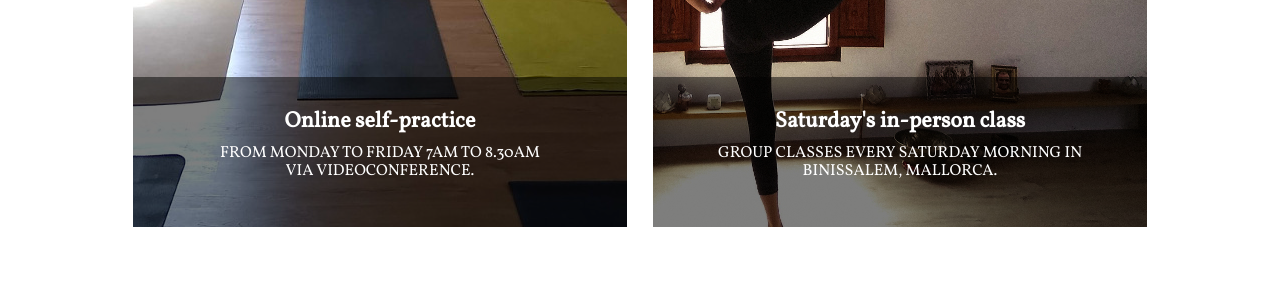
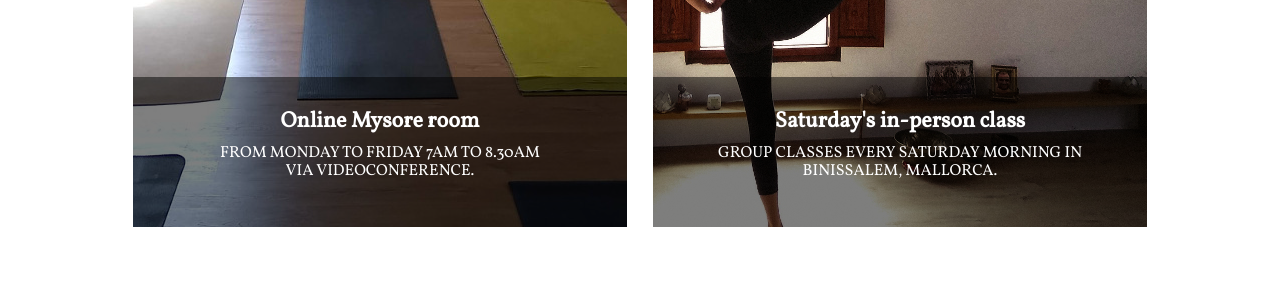
Before and after one commit to palomavillela/palomavillela.github.io, a Jekyll site: the page built from en/events/index.html, in a window 1280 px wide and 900 px high, scrolled down 805 px. Shown: the part 154-443 px from the top of the window. Built offline with Jekyll 4.4.1, drawn with Linux system fonts in a browser that asks for light colours; nearby versions of some CDN libraries.

Commit message:
change self-practice to mysore room

```diff
--- a/en/events/index.html
+++ b/en/events/index.html
@@ -15,7 +15,7 @@ this_page: events/index
     text_lu2020_title = "Ashtanga workshop with Lucia Andrade"
     text_lu2020_subtitle = "KPJAYI certified instructor.<br/>June 6, 7, 13 and 14 2020, online videoconference."
 
-    text_selfpractice_title = "Online self-practice"
+    text_selfpractice_title = "Online Mysore room"
     text_selfpractice_subtitle = "From monday to friday 7am to 8.30am<br/>via videoconference."
 
     text_inperson_title = "Saturday's in-person class"
--- a/es/events/index.html
+++ b/es/events/index.html
@@ -15,7 +15,7 @@ this_page: events/index
     text_lu2020_title = "Workshop de ashtanga con Lucia Andrade"
     text_lu2020_subtitle = "Profesora certificada KPJAYI.<br/>El 6, 7, 13, y 14 de junio del 2020, videoconferencia online."
 
-    text_selfpractice_title = "Auto-práctica online"
+    text_selfpractice_title = "Mysore room online"
     text_selfpractice_subtitle = "De lunes a viernes de 7:00 a 8:30<br/>a través de videoconferencia."
 
     text_inperson_title = "Clase presencial del sábado"
```
